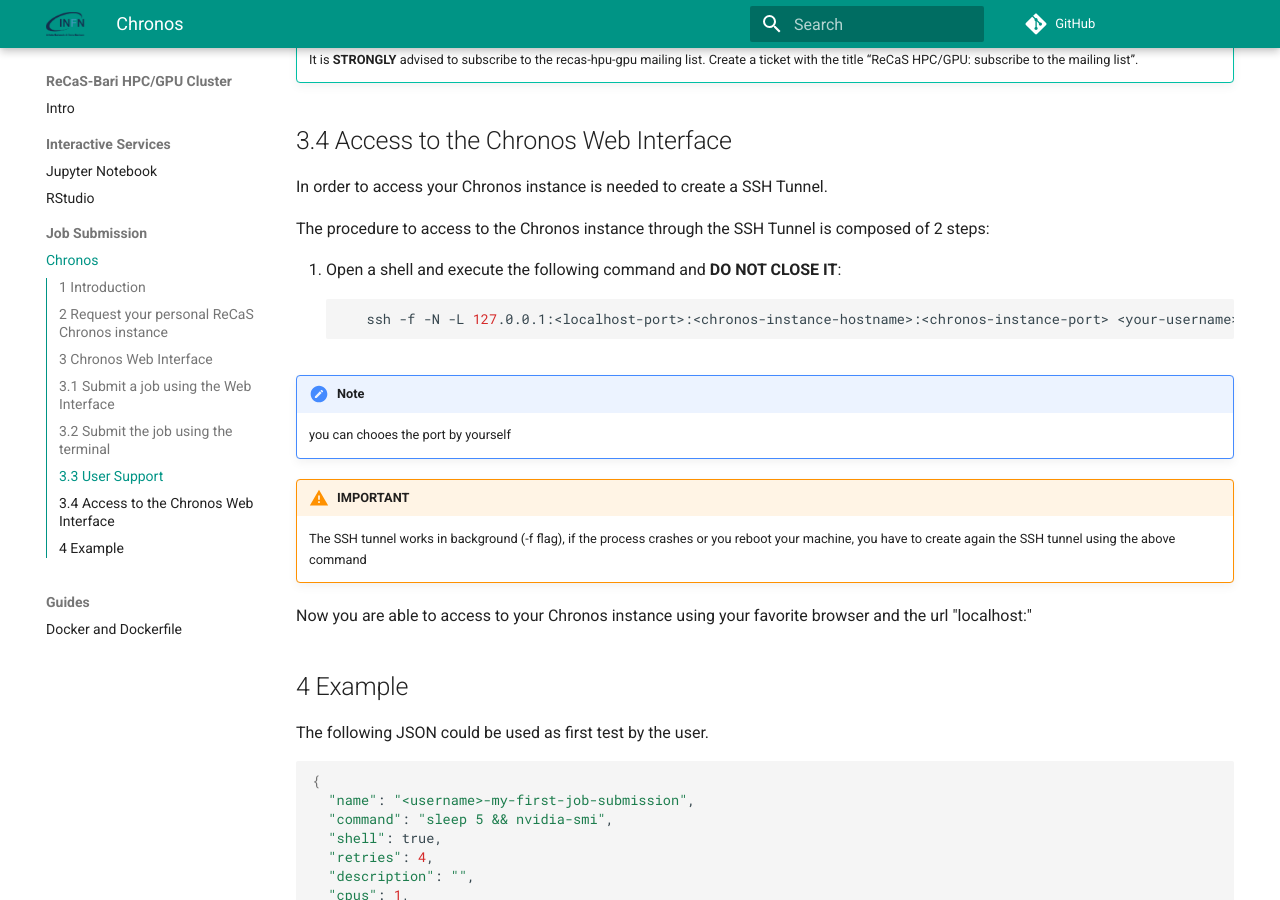
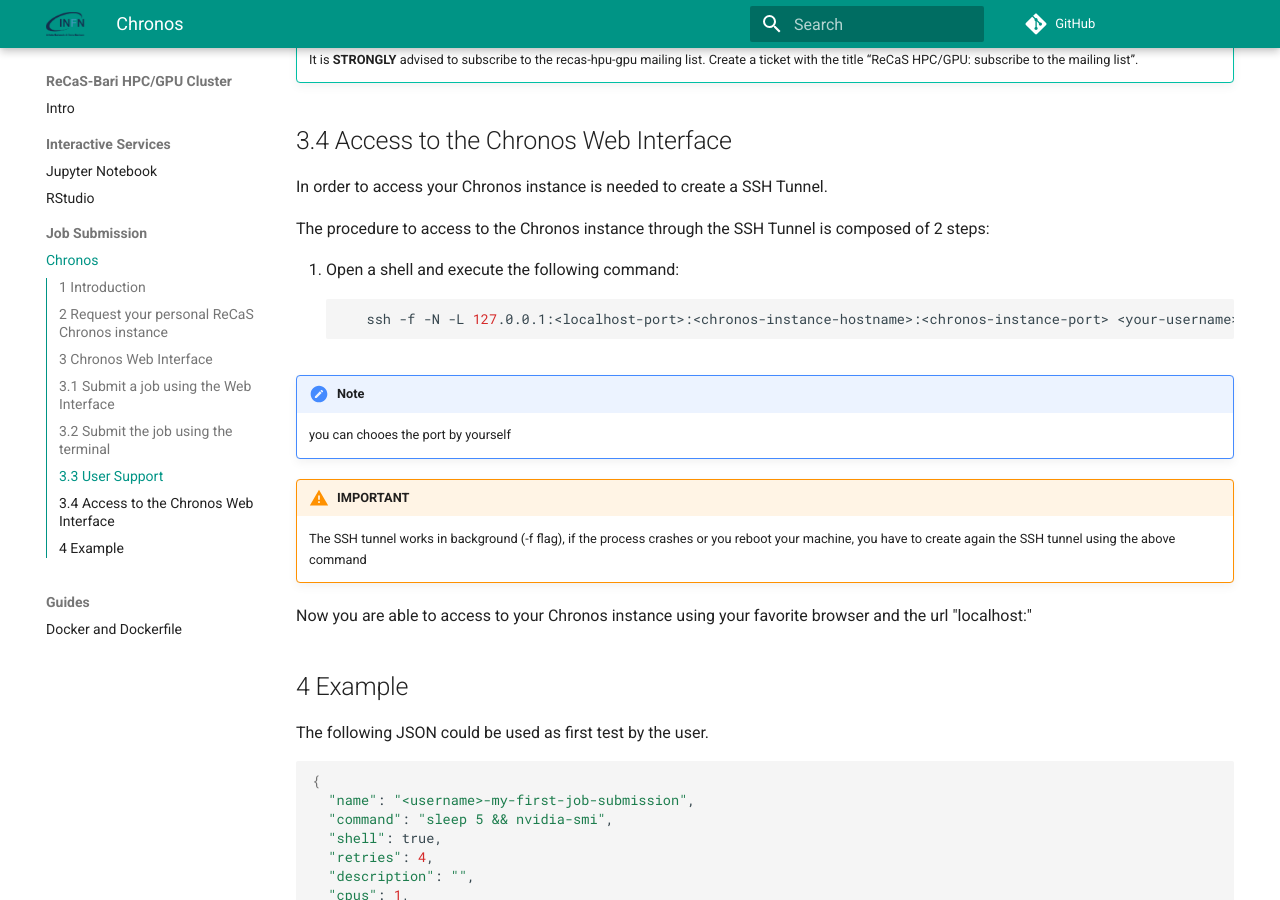
Before and after one commit to jvino/cluster-hpc-gpu-guides, an MkDocs documentation site: the page built from docs/job_submission/chronos.md, in a window 1280 px wide and 900 px high, scrolled down 4122 px. Built offline with MkDocs 1.6.1 and Material for MkDocs 9.7.7, drawn with Linux system fonts in a browser that asks for light colours; comment, search, counter and statistics services are not loaded.

Commit message:
edited the ssh tunnel guide

````diff
--- a/docs/job_submission/chronos.md
+++ b/docs/job_submission/chronos.md
@@ -132,7 +132,7 @@
 
 The procedure to access to the Chronos instance through the SSH Tunnel is composed of 2 steps:
 
-1. Open a shell and execute the following command and **DO NOT CLOSE IT**:
+1. Open a shell and execute the following command:
 ```bash
    ssh -f -N -L 127.0.0.1:<localhost-port>:<chronos-instance-hostname>:<chronos-instance-port> <your-username>@frontend.recas.ba.infn.it
 ```
````
